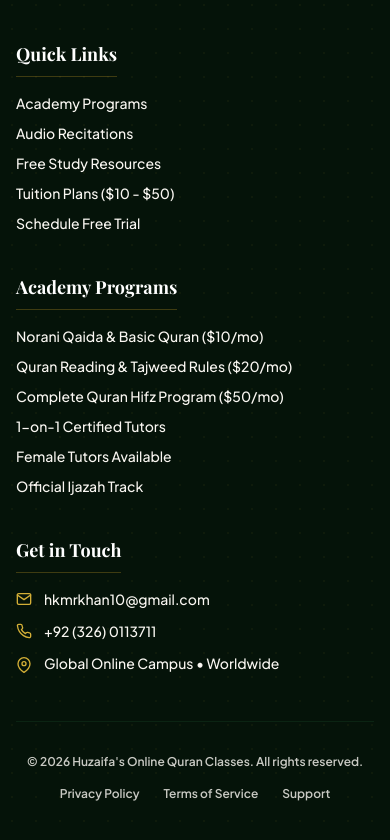
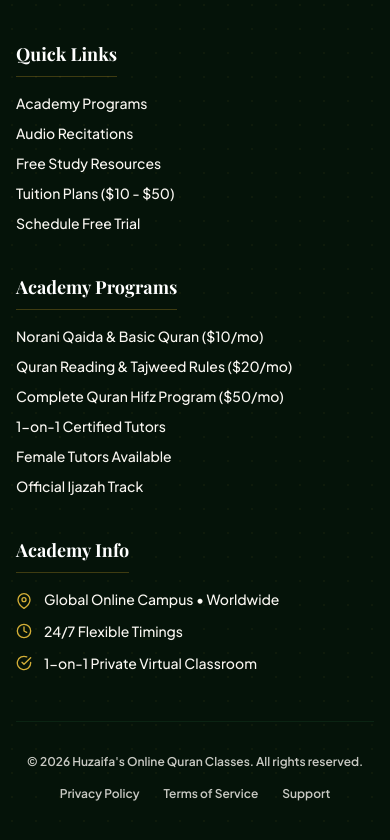
Before and after one commit to Hkmrkhan/quranpk, a Next.js app: page /courses in a window 390 px wide. Shown: the part 2503-3343 px from the top of the page. Built offline with nearby package versions, Linux system fonts and the light colour scheme.

Commit message:
Remove email and phone from footer, update stats counter to 500+ students, 15+ scholars, 20+ countries, 98.4% satisfaction

```diff
--- a/src/app/page.tsx
+++ b/src/app/page.tsx
@@ -469,25 +469,25 @@ export default function Home() {
             <div className="grid grid-cols-2 md:grid-cols-4 gap-8 text-center relative z-10">
               <div className="space-y-1">
                 <p className="font-serif text-3xl sm:text-4xl font-extrabold text-gold-400">
-                  5,000+
+                  500+
                 </p>
                 <p className="text-xs sm:text-sm text-cream-50 font-bold">Active Students</p>
               </div>
               <div className="space-y-1">
                 <p className="font-serif text-3xl sm:text-4xl font-extrabold text-gold-400">
-                  120+
+                  15+
                 </p>
                 <p className="text-xs sm:text-sm text-cream-50 font-bold">Certified Native Scholars</p>
               </div>
               <div className="space-y-1">
                 <p className="font-serif text-3xl sm:text-4xl font-extrabold text-gold-400">
-                  45+
+                  20+
                 </p>
                 <p className="text-xs sm:text-sm text-cream-50 font-bold">Countries Reached</p>
               </div>
               <div className="space-y-1">
                 <p className="font-serif text-3xl sm:text-4xl font-extrabold text-gold-400">
-                  99.4%
+                  98.4%
                 </p>
                 <p className="text-xs sm:text-sm text-cream-50 font-bold">Student Satisfaction</p>
               </div>
--- a/src/components/Footer.tsx
+++ b/src/components/Footer.tsx
@@ -1,5 +1,5 @@
 import Link from "next/link";
-import { FiMail, FiPhone, FiMapPin } from "react-icons/fi";
+import { FiMapPin, FiClock, FiCheckCircle } from "react-icons/fi";
 import { FaQuran } from "react-icons/fa";
 
 export default function Footer() {
@@ -89,20 +89,20 @@ export default function Footer() {
           {/* Contact Details */}
           <div>
             <h4 className="font-serif text-cream-50 font-bold text-lg mb-4 border-b border-gold-500/30 pb-2 inline-block">
-              Get in Touch
+              Academy Info
             </h4>
             <ul className="space-y-3 text-sm font-medium text-cream-100">
-              <li className="flex items-center gap-3">
-                <FiMail className="text-gold-400 w-4 h-4 flex-shrink-0" />
-                <span>hkmrkhan10@gmail.com</span>
-              </li>
-              <li className="flex items-center gap-3">
-                <FiPhone className="text-gold-400 w-4 h-4 flex-shrink-0" />
-                <span>+92 (326) 0113711</span>
-              </li>
               <li className="flex items-start gap-3">
                 <FiMapPin className="text-gold-400 w-4 h-4 flex-shrink-0 mt-1" />
                 <span>Global Online Campus • Worldwide</span>
+              </li>
+              <li className="flex items-center gap-3">
+                <FiClock className="text-gold-400 w-4 h-4 flex-shrink-0" />
+                <span>24/7 Flexible Timings</span>
+              </li>
+              <li className="flex items-center gap-3">
+                <FiCheckCircle className="text-gold-400 w-4 h-4 flex-shrink-0" />
+                <span>1-on-1 Private Virtual Classroom</span>
               </li>
             </ul>
           </div>
```
